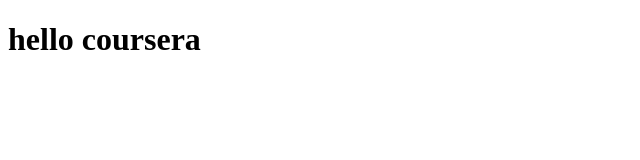
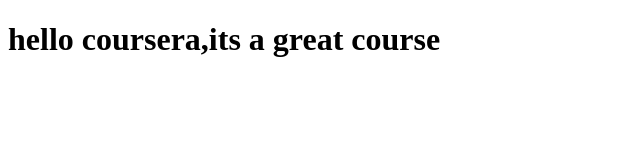
Before and after one commit to mushtaq96/coursera-tes, a plain HTML site: page site/index.html in a window 1280 px wide. Shown: the whole page, without its empty margins (0-640 px from the left). Drawn offline with Linux system fonts and the light colour scheme.

Commit message:
small addition to our page content.

```diff
--- a/site/index.html
+++ b/site/index.html
@@ -4,6 +4,6 @@
 	<title>hello coursera</title>
 </head>
 <body>
-<h1>hello coursera</h1>
+<h1>hello coursera,its a great course</h1>
 </body>
 </html>
```
